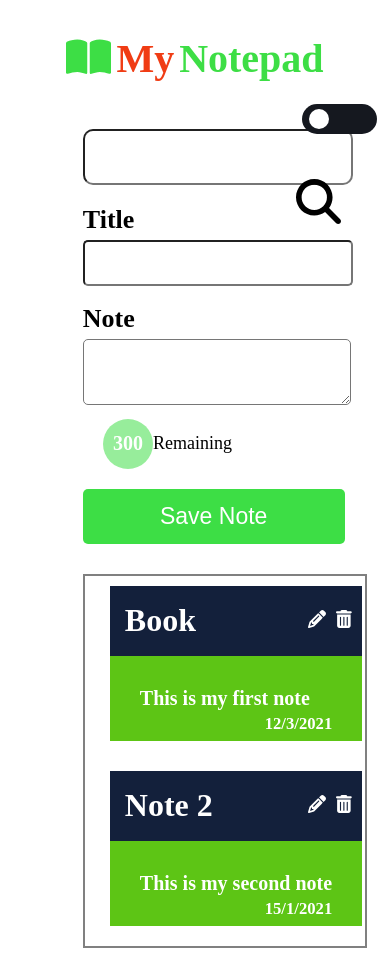
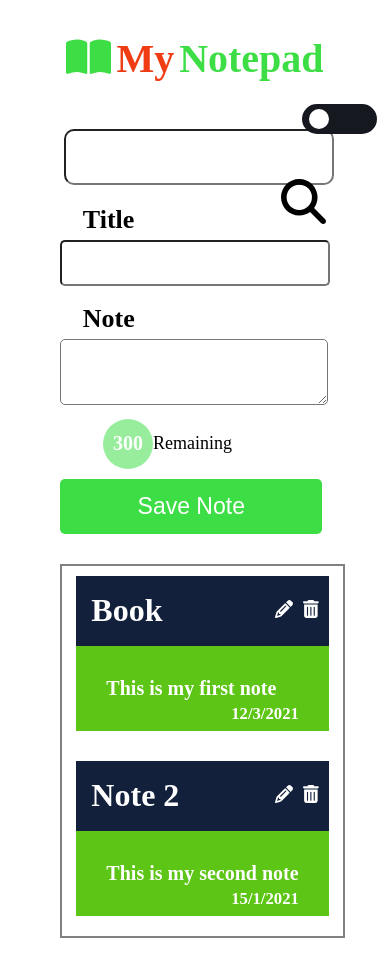
Before and after one commit to Darab-gif/React_Notepad, a React (Create React App) app: page / in a window 390 px wide. Built offline with nearby package versions, Linux system fonts and the light colour scheme.

Commit message:
Updated css media

```diff
--- a/src/Note_Component/AddNote.css
+++ b/src/Note_Component/AddNote.css
@@ -112,4 +112,14 @@
     float: right;
     font-size: 18px;
   }
+  .note-body input {
+    margin-left: 14%;
+  }
+  .note-body textarea {
+    margin-left: 14%;
+  }
+  .note-body button {
+    margin-top: 10px;
+    margin-left: 14%;
+  }
 }
--- a/src/Note_Component/Note.css
+++ b/src/Note_Component/Note.css
@@ -54,5 +54,6 @@
 @media (max-width: 480px) {
   .notelist-item {
     margin-top: 10px;
+    margin-left: 14px;
   }
 }
--- a/src/Note_Component/Notelist.css
+++ b/src/Note_Component/Notelist.css
@@ -15,5 +15,6 @@
   .notelist-body {
     display: flex;
     flex-direction: column;
+    margin-left: 14%;
   }
 }
--- a/src/Note_Component/Search.css
+++ b/src/Note_Component/Search.css
@@ -32,7 +32,10 @@
     margin-top: 20px;
   }
   .search span {
-    left: 76%;
+    left: 72%;
     top: 21%;
   }
+  .search input {
+    margin-left: 15%;
+  }
 }
```
